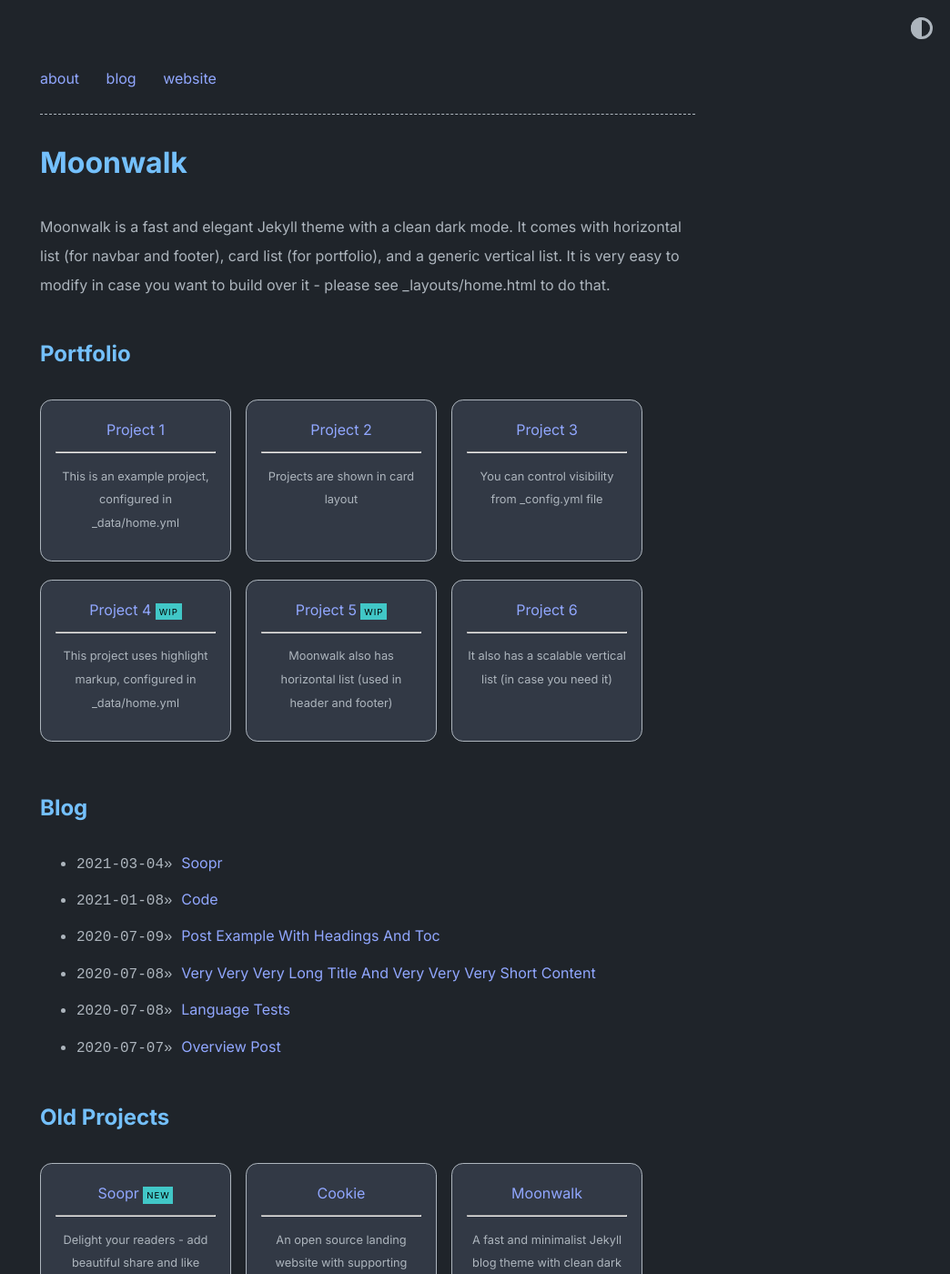
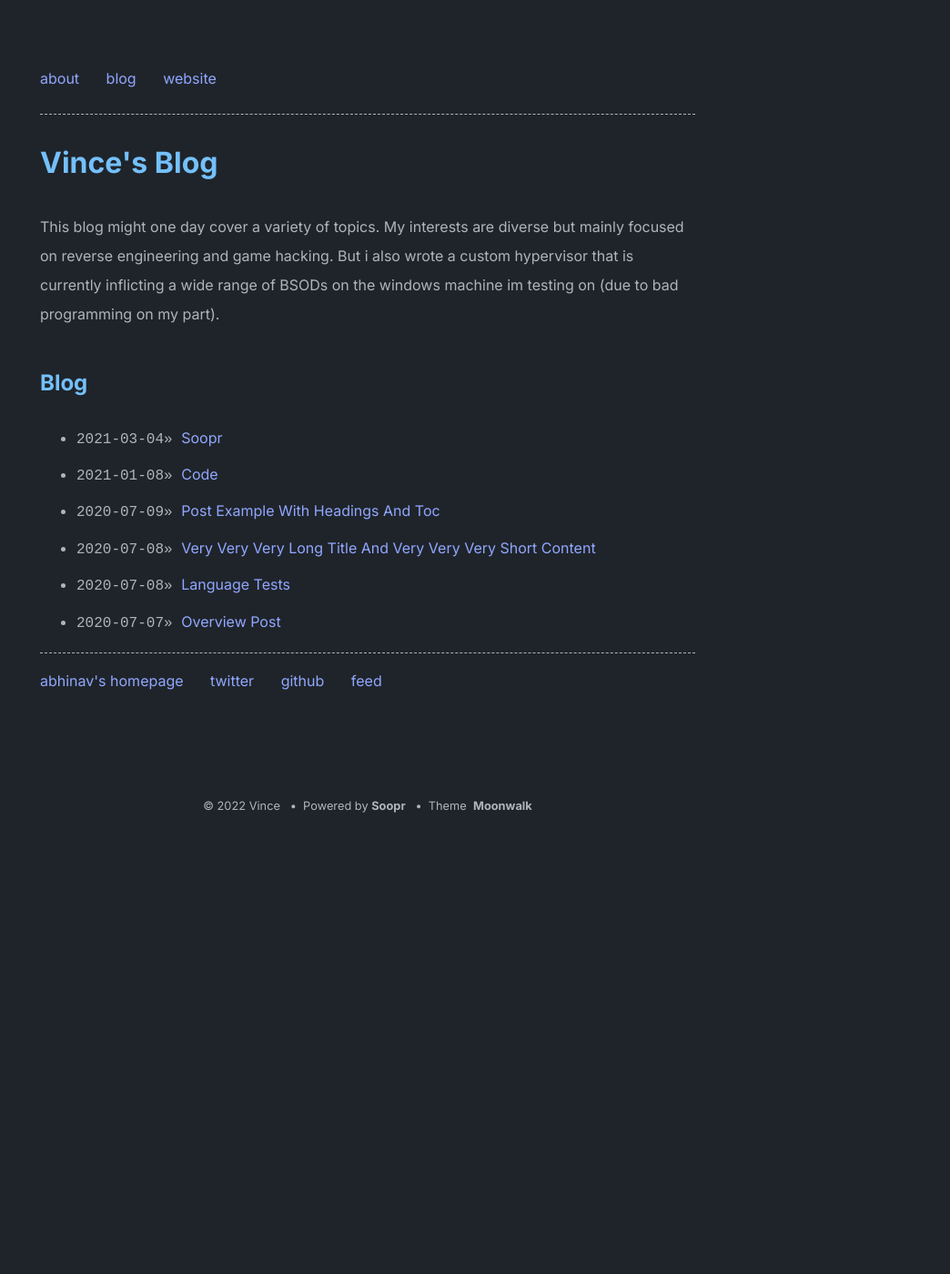
Before and after one commit to VinceQu/vincequ.github.io, a Jekyll site: the page built from index.md, in a window 1280 px wide and 1400 px high. Shown: the whole window at 91% size, without its empty margins (236-1280 px from the left). Built offline with Jekyll 4.4.1, drawn with Linux system fonts in a browser that asks for light colours; some of the changed text lies outside the part shown.

Commit message:
Customization of config.yml

```diff
--- a/_config.yml
+++ b/_config.yml
@@ -1,15 +1,15 @@
-title: Moonwalk
-author: Abhinav Saxena
-url: https://www.abhinavsaxena.com/moonwalk # root address of the site
+title: Vince's Blog
+author: Vince
+url: https://vincequ.github.io
 description: > # description of the site (multiple lines allowed)
-  Moonwalk is a fast and elegant Jekyll theme with a clean dark mode. It comes with horizontal list (for navbar and footer), card list (for portfolio), and a generic vertical list. It is very easy to modify in case you want to build over it - please see _layouts/home.html to do that.
+ This blog might one day cover a variety of topics. My interests are diverse but mainly focused on reverse engineering and game hacking. But i also wrote a custom hypervisor that is currently inflicting a wide range of BSODs on the windows machine im testing on (due to bad programming on my part).
 
 permalink: /:slug
 
 favicon: "./logo.png" # relative path to site's favicon
 
 twitter:
-    username: abhinav # update or delete this
+    username:  # update or delete this
     card: summary_large_image
 
 #theme: moonwalk # if you are using GitHub Pages, change it to remote_theme: abhinavs/moonwalk
@@ -17,7 +17,7 @@ remote_theme: abhinavs/moonwalk
 
 theme_config:
   appearance: "dark" # can be "light", "dark" or "auto"
-  appearance_toggle: true # if appearance can be switched by user
+  appearance_toggle: false # if appearance can be switched by user
   back_home_text: "home.." # customize text for homepage link in post layout
   date_format: "%Y-%m-%d" # customize how date is formatted
   show_description: true # show blog description
@@ -25,9 +25,9 @@ theme_config:
   show_footer: true # show footer links in home page,add in _data/home.yml
   show_copyright: true # show copyright notice in footer
   # following keys are using to create home layout
-  show_projects: true # show projects as cards, add in _data/home.yml
+  show_projects: false # show projects as cards, add in _data/home.yml
   show_blog: true # show blog posts added in _posts
-  show_old_projects: true # show old projects as cards, add in _data/home.yml
+  show_old_projects: false # show old projects as cards, add in _data/home.yml
   show_misc_list: false # show generic vertical list for misc details, add _data/home.yml
   # options for "home" page
   home:
```
